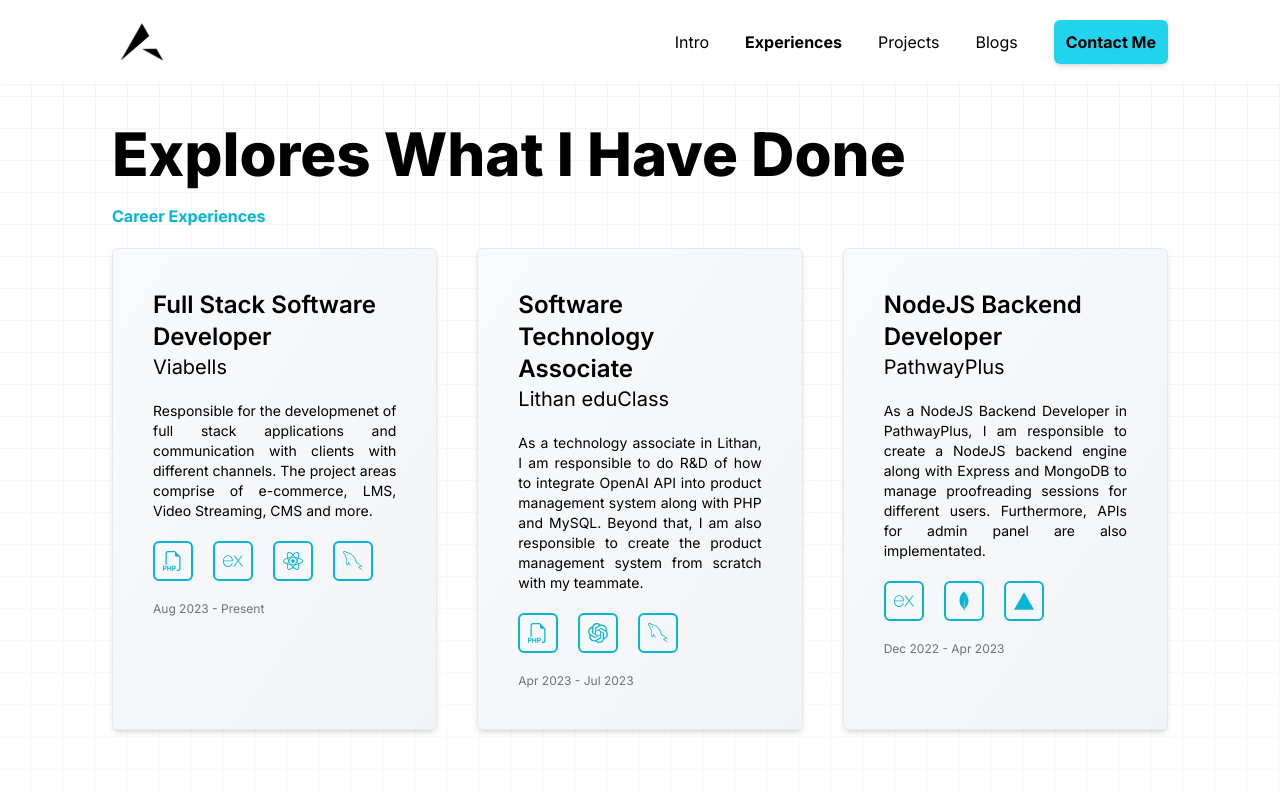
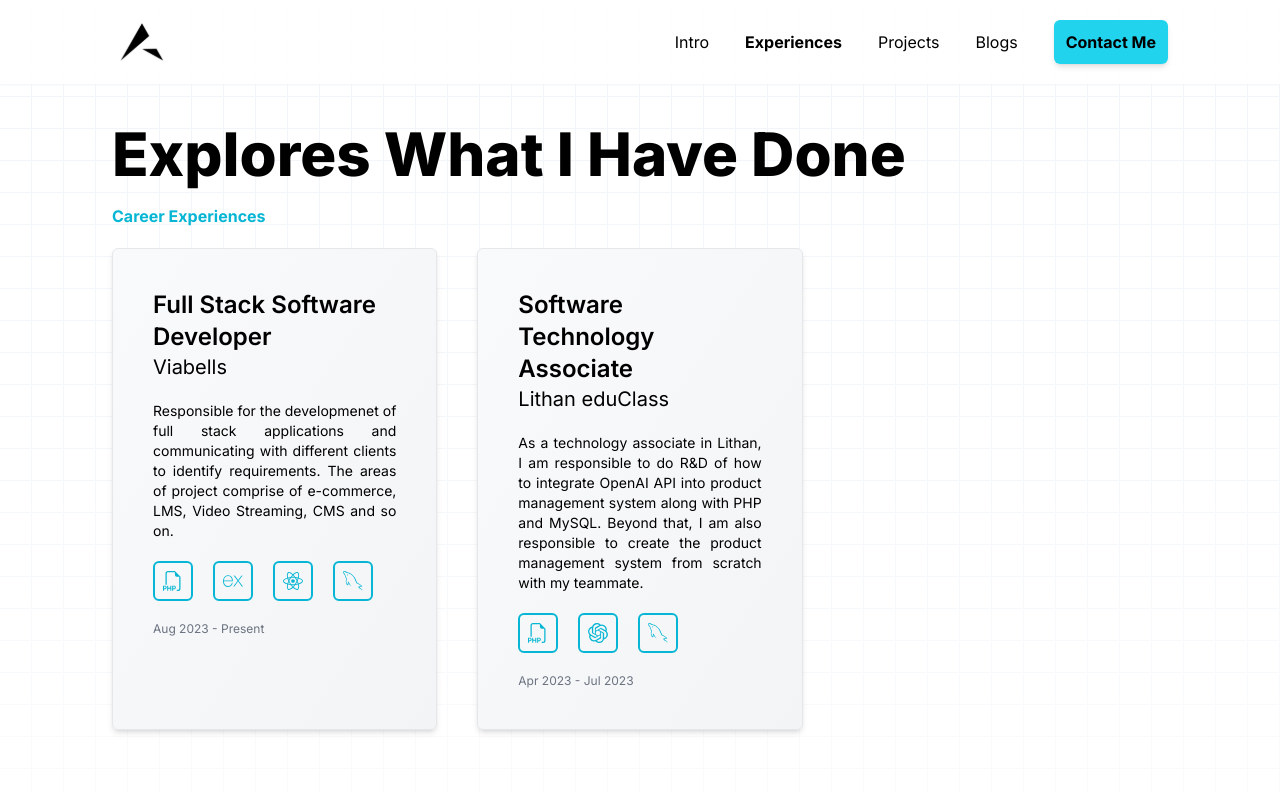
Before and after one commit to harrison542002/aung, a Next.js app: page /experiences in a window 1280 px wide. Shown: the top 793 px of the page. Built offline with nearby package versions, Linux system fonts and the light colour scheme.

Commit message:
fix: edit content

```diff
--- a/src/app/experiences/page.tsx
+++ b/src/app/experiences/page.tsx
@@ -91,11 +91,10 @@
   );
 };
 
-[,];
 const experiences = [
   {
     description:
-      "Responsible for the developmenet of full stack applications and communication with clients with different channels. The project areas comprise of e-commerce, LMS, Video Streaming, CMS and more.",
+      "Responsible for the developmenet of full stack applications and communicating with different clients to identify requirements. The areas of project comprise of e-commerce, LMS, Video Streaming, CMS and so on.",
     job_title: "Full Stack Software Developer",
     icons: (
       <>
@@ -121,20 +120,6 @@
     ),
     period: "Apr 2023 - Jul 2023",
     company: "Lithan eduClass",
-  },
-  {
-    description:
-      "As a NodeJS Backend Developer in PathwayPlus, I am responsible to create a NodeJS backend engine along with Express and MongoDB to manage proofreading sessions for different users. Furthermore, APIs for admin panel are also implementated.",
-    job_title: "NodeJS Backend Developer",
-    icons: (
-      <>
-        <SkillIcon icon={<SiExpress />} />
-        <SkillIcon icon={<SiMongodb />} />
-        <SkillIcon icon={<SiVercel />} />
-      </>
-    ),
-    period: "Dec 2022 - Apr 2023",
-    company: "PathwayPlus",
   },
 ];
 
```
